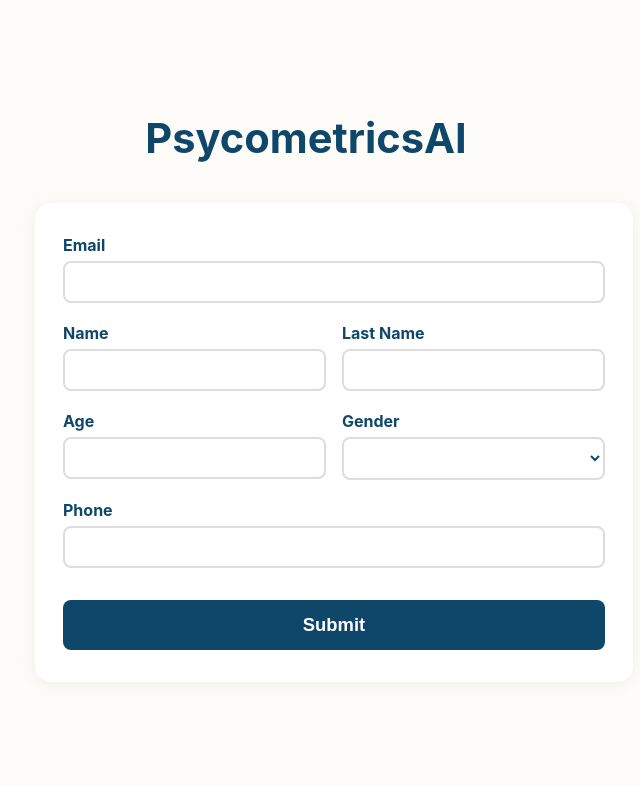
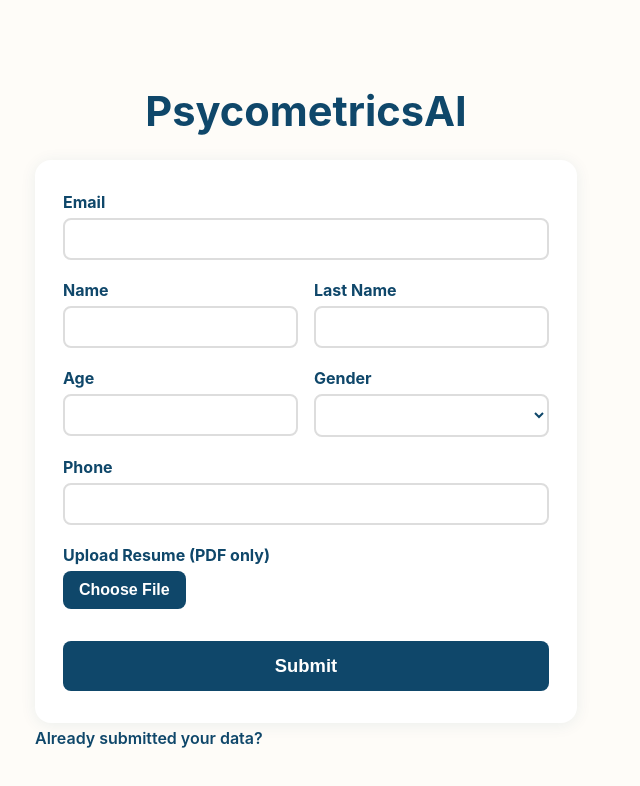
Before and after one commit to Roberto-S-C/psycometrics-web, a React (Create React App) app: page / in a window 1280 px wide. Shown: the top 786 px of the page, without its empty margins (334-974 px from the left). Built offline with nearby package versions, Linux system fonts and the light colour scheme.

Commit message:
Finished Project

```diff
--- a/src/App.js
+++ b/src/App.js
@@ -1,11 +1,13 @@
 import { Routes, Route } from "react-router-dom";
 import UserInfoForm from "./screens/UserInfoForm";
 import Test from "./screens/Test";
+import CodeVerification from "./screens/CodeVerification";
 
 function App() {
   return (
     <Routes>
       <Route path="/" element={<UserInfoForm/>} />
+      <Route path="/code-verification" element={<CodeVerification />} />
       <Route path="/test" element={<Test />} />
     </Routes>
   );
--- a/src/screens/CodeVerification.jsx
+++ b/src/screens/CodeVerification.jsx
@@ -28,18 +28,17 @@ function CodeVerification() {
       .then(res => res.json())
       .then(data => {
         setLoading(false);
-        console.log(data)
         if (data.status !== "success") {
           setError("code", { type: "manual", message: "Please enter a valid code" });
         } else {
-          localStorage.setItem("verificationCode", joinedCode); // Store code
+          localStorage.setItem("verificationCode", joinedCode);
           if (data.candidate._id) {
             localStorage.setItem("candidate_id", data.candidate._id);
           }
           if (data.candidate.hr) {
             localStorage.setItem("hr_id", data.candidate.hr);
           }
-          navigate('/register');
+          navigate('/test');
         }
       })
       .catch(() => {
@@ -53,7 +52,7 @@ function CodeVerification() {
     const newCode = [...code];
     newCode[idx] = value;
     setCode(newCode);
-    clearErrors("code"); // Clear error as soon as user types
+    clearErrors("code");
 
     if (value && idx < 5) {
       inputs.current[idx + 1].focus();
--- a/src/screens/Test.jsx
+++ b/src/screens/Test.jsx
@@ -4,6 +4,7 @@ import Loading from "../components/Loading";
 import Alert from "../components/Alert";
 import TestCompleted from "../components/TestCompleted";
 import "../styles/Test.css";
+import getTest from "../scripts/getTest";
 
 export default function Test() {
   const [testId, setTestId] = useState(null);
@@ -12,6 +13,7 @@ export default function Test() {
   const [selected, setSelected] = useState({});
   const [alert, setAlert] = useState({ show: false, message: "" });
   const [completed, setCompleted] = useState(false);
+  const [loading, setLoading] = useState(false); // Add loading state
   const navigate = useNavigate();
 
   useEffect(() => {
@@ -22,29 +24,15 @@ export default function Test() {
       return;
     }
 
-    const fetchQuestions = async () => {
-      try {
-        const response = await fetch(
-          `${process.env.REACT_APP_API_URL}/tests/?candidate_id=${candidate_id}`
-        );
-        if (response.status === 409) {
-          setAlert({ show: true, message: "Your test has already been submited" });
-          setTimeout(() => setAlert({ show: false, message: "" }), 2500);
-          setCompleted(true);
-          return;
-        }
-        if (!response.ok) {
-          navigate("/", { replace: true });
-          return;
-        }
-        const data = await response.json();
+    getTest(candidate_id)
+      .then(data => {
         setTestId(data._id);
         setQuestions(data.questions || []);
-      } catch (error) {
-        navigate("/", { replace: true });
-      }
-    };
-    fetchQuestions();
+      })
+      .catch(error => {
+        console.error("Error fetching test data:", error);
+        setAlert({ show: true, message: "Error fetching test data." });
+      });
   }, [navigate]);
 
   const handlePrev = () => setCurrent((c) => Math.max(0, c - 1));
@@ -84,24 +72,29 @@ export default function Test() {
       responses
     };
 
+    setLoading(true);
     try {
       await fetch(`${process.env.REACT_APP_API_URL}/results/`, {
         method: "POST",
         headers: { "Content-Type": "application/json" },
         body: JSON.stringify(payload),
       });
+      setCompleted(true);
     } catch (error) {
       setAlert({ show: true, message: "Error enviando respuestas" });
       setTimeout(() => setAlert({ show: false, message: "" }), 2500);
-      return;
+    } finally {
+      setLoading(false);
     }
-
-    setCompleted(true);
   };
 
   const handleSelect = (idx) => {
     setSelected({ ...selected, [current]: idx });
   };
+
+  if (loading) {
+    return <Loading />;
+  }
 
   if (completed) {
     return (
--- a/src/screens/UserInfoForm.jsx
+++ b/src/screens/UserInfoForm.jsx
@@ -1,48 +1,75 @@
 import { useForm } from "react-hook-form";
 import { useState } from "react";
-import { useNavigate } from "react-router-dom";
+import { Link, useNavigate } from "react-router-dom";
 import Alert from "../components/Alert";
+import Loading from "../components/Loading";
 import '../styles/UserInfoForm.css';
 
 export default function UserInfoForm({ defaultValues = {} }) {
   const {
     register,
     handleSubmit,
-    formState: { errors }
+    formState: { errors },
+    watch,
+    setValue
   } = useForm({ defaultValues });
 
   const navigate = useNavigate();
   const [alert, setAlert] = useState({ show: false, message: "" });
+  const [loading, setLoading] = useState(false); // Add loading state
 
   const onSubmit = async (data) => {
+    setLoading(true); // Show Loading component
     try {
-      const response = await fetch(
-        `${process.env.REACT_APP_API_URL}/candidates/`,
-        {
-          method: "POST",
-          headers: { "Content-Type": "application/json" },
-          body: JSON.stringify(data),
-        }
-      );
+      const formData = new FormData();
+
+      // Append form fields to FormData
+      formData.append("email", data.email);
+      formData.append("first_name", data.first_name);
+      formData.append("last_name", data.last_name);
+      formData.append("age", data.age);
+      formData.append("gender", data.gender);
+      formData.append("phone", data.phone);
+
+      // Append the resume file
+      if (data.resume && data.resume[0]) {
+        formData.append("cv", data.resume[0]);
+      }
+
+      const response = await fetch(`${process.env.REACT_APP_API_URL}/candidates/`, {
+        method: "POST",
+        body: formData,
+      });
+
       const responseData = await response.json();
+
       if (response.status === 409) {
+        setLoading(false); // Hide Loading component
         setAlert({ show: true, message: "This email is already registered." });
         setTimeout(() => setAlert({ show: false, message: "" }), 3000);
         return;
       }
+
       if (!response.ok) {
+        setLoading(false); // Hide Loading component
         setAlert({ show: true, message: "There was an error submitting your information." });
         setTimeout(() => setAlert({ show: false, message: "" }), 3000);
         return;
       }
+
       localStorage.setItem("candidate_id", responseData.id);
       localStorage.setItem("hr_id", responseData.hr_id);
-      navigate("/test");
+      navigate("/code-verification");
     } catch (error) {
+      setLoading(false); // Hide Loading component
       setAlert({ show: true, message: "Network error. Please try again." });
       setTimeout(() => setAlert({ show: false, message: "" }), 3000);
     }
   };
+
+  if (loading) {
+    return <Loading />; // Show Loading component while loading
+  }
 
   return (
     <div className="form-viewport-center">
@@ -58,8 +85,8 @@ export default function UserInfoForm({ defaultValues = {} }) {
                 required: "Email is required",
                 pattern: {
                   value: /^[a-zA-Z0-9._%+-]+@[a-zA-Z0-9.-]+\.[a-zA-Z]{2,}$/,
-                  message: "Invalid email address"
-                }
+                  message: "Invalid email address",
+                },
               })}
             />
             {errors.email && <span className="error">{errors.email.message}</span>}
@@ -80,9 +107,7 @@ export default function UserInfoForm({ defaultValues = {} }) {
                 type="text"
                 {...register("last_name", { required: "Last name is required" })}
               />
-              {errors.last_name && (
-                <span className="error">{errors.last_name.message}</span>
-              )}
+              {errors.last_name && <span className="error">{errors.last_name.message}</span>}
             </label>
           </div>
 
@@ -91,15 +116,17 @@ export default function UserInfoForm({ defaultValues = {} }) {
               Age
               <input
                 type="number"
-                min="1"
+                min="18"
+                max="100"
                 step="1"
                 {...register("age", {
                   required: "Age is required",
-                  min: { value: 1, message: "Age must be positive" },
+                  min: { value: 18, message: "Age must be at least 18" },
+                  max: { value: 100, message: "Age cannot exceed 100" },
                   pattern: {
                     value: /^[1-9][0-9]*$/,
-                    message: "Age must be a positive number"
-                  }
+                    message: "Age must be a positive number",
+                  },
                 })}
               />
               {errors.age && <span className="error">{errors.age.message}</span>}
@@ -125,8 +152,51 @@ export default function UserInfoForm({ defaultValues = {} }) {
             />
             {errors.phone && <span className="error">{errors.phone.message}</span>}
           </label>
+
+          <label>
+            Upload Resume (PDF only)
+            <div className="custom-file-input">
+              {watch("resume")?.[0]?.name ? (
+                <>
+                  <span className="file-name">{watch("resume")[0].name}</span>
+                  <button
+                    type="button"
+                    className="remove-file-button"
+                    onClick={() => {
+                      document.querySelector('input[name="resume"]').value = null; // Clear the file input
+                      setValue("resume", null); // Clear the value in react-hook-form
+                    }}
+                  >
+                    Remove File
+                  </button>
+                </>
+              ) : (
+                <button
+                  type="button"
+                  onClick={() => document.querySelector('input[name="resume"]').click()} // Trigger file input
+                >
+                  Choose File
+                </button>
+              )}
+              <input
+                type="file"
+                accept=".pdf"
+                style={{ display: "none" }} // Hide the file input
+                {...register("resume", {
+                  required: "Please upload your resume",
+                  validate: {
+                    isPdf: (fileList) =>
+                      fileList && fileList.length === 1 && fileList[0]?.type === "application/pdf" || "Only one PDF file is allowed",
+                  },
+                })}
+              />
+            </div>
+            {errors.resume && <span className="error">{errors.resume.message}</span>}
+          </label>
+
           <button type="submit">Submit</button>
         </form>
+        <Link to="/code-verification" id="code-verification-link">Already submitted your data?</Link>
       </div>
     </div>
   );
--- /dev/null
+++ b/src/scripts/getTest.js
@@ -0,0 +1,21 @@
+const getTest = async (candidate_id) => {
+    const response = await fetch(
+        `${process.env.REACT_APP_API_URL}/tests/`,
+        {
+            method: "POST",
+            headers: {
+                "Content-Type": "application/json",
+            },
+            body: JSON.stringify({ candidate_id }),
+        }
+    );
+    if (!response.ok) {
+        console.error("Error fetching test data:", response.status, response.statusText);
+        return null;
+    }
+
+    const data = await response.json();
+    return data;
+};
+
+export default getTest;
--- a/src/styles/UserInfoForm.css
+++ b/src/styles/UserInfoForm.css
@@ -3,7 +3,7 @@
   flex-direction: column;
   gap: 20px;
   max-width: 400px;
-  margin: 40px auto;
+  margin: 5px auto;
   background: var(--white, #FFF);
   padding: 32px 24px;
   border-radius: 16px;
@@ -132,3 +132,77 @@
     padding: 20px 8px;
   }
 }
+
+.custom-file-input {
+  display: flex;
+  align-items: center;
+  gap: 12px;
+  position: relative;
+}
+
+.custom-file-input .file-name {
+  flex: 1;
+  padding: 10px 12px;
+  border: 2px solid var(--light-grey, #DDDDDD);
+  border-radius: 8px;
+  font-size: 1rem;
+  background: var(--white, #FFF);
+  color: var(--dark-blue, #0F476A);
+  overflow: hidden;
+  text-overflow: ellipsis;
+  white-space: nowrap;
+}
+
+.custom-file-input button {
+  padding: 10px 16px;
+  background: var(--dark-blue, #0F476A);
+  color: var(--white, #FFF);
+  border: none;
+  border-radius: 8px;
+  font-size: 1rem;
+  font-weight: 600;
+  cursor: pointer;
+  transition: background 0.2s;
+}
+
+.custom-file-input button:hover {
+  background: var(--light-blue, #73D5E4);
+}
+
+.custom-file-input input[type="file"] {
+  position: absolute;
+  top: 0;
+  left: 0;
+  width: 100%;
+  height: 100%;
+  opacity: 0;
+  cursor: pointer;
+}
+
+.remove-file-button {
+  padding: 8px 12px;
+  background: var(--red, #FF4D4D);
+  color: var(--white, #FFF);
+  border: none;
+  border-radius: 8px;
+  font-size: 0.9rem;
+  font-weight: 600;
+  cursor: pointer;
+  margin-left: 10px;
+  transition: background 0.2s;
+}
+
+.remove-file-button:hover {
+  background: var(--dark-red, #D93636);
+}
+
+#code-verification-link {
+  color: var(--dark-blue, #0F476A);
+  text-decoration: none;
+  font-weight: 600;
+  padding-bottom: 5px;
+}
+
+#code-verification-link:hover {
+  text-decoration: underline;
+}
```
Also changed, not shown: 1 other file (tests, documents, lock files or other folders).
